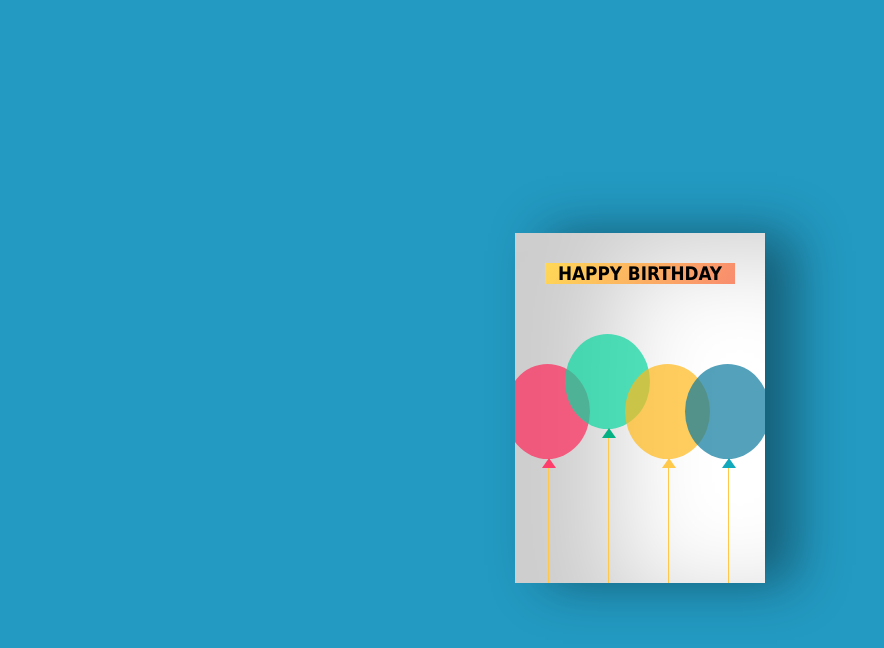
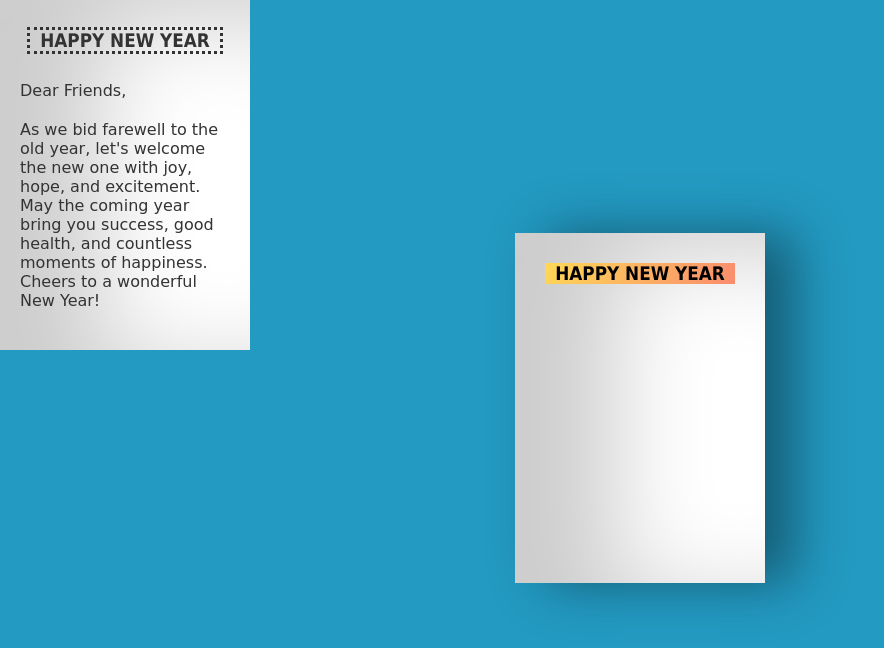
Before and after one commit to DRAKZO010/HappyNewyear2024, a plain HTML site: page index.html in a window 1280 px wide. Shown: the whole page, without its empty margins (0-884 px from the left). Drawn offline with Linux system fonts and the light colour scheme.

Commit message:
Update index.html

```diff
--- a/index.html
+++ b/index.html
@@ -1,32 +1,31 @@
-
 <!DOCTYPE html>
 <html lang="en">
 <head>
   <meta charset="UTF-8" />
   <meta http-equiv="X-UA-Compatible" content="IE=edge" />
   <meta name="viewport" content="width=device-width, initial-scale=1.0" />
-    <title>Happy Birthday</title>
+  <title>Happy New Year</title>
   <!-- CSS -->
   <link rel="stylesheet" href="style.css">
 </head>
 <body>
-    <div class="birthdayCard">
+  <div class="newYearCard">
     <div class="cardFront">
-        <h3 class="happy">HAPPY BIRTHDAY</h3>
-        <div class="balloons">
-          <div class="balloon-1"></div>
-          <div class="balloon-2"></div>
-          <div class="balloon-3"></div>
-          <div class="balloon-4"></div>
+      <h3 class="happy">HAPPY NEW YEAR</h3>
+      <div class="fireworks">
+        <div class="firework"></div>
+        <div class="firework"></div>
+        <div class="firework"></div>
+        <div class="firework"></div>
       </div>
     </div>
     <div class="cardInside">
-        <h3 class="back">HAPPY BIRTHDAY</h3>
-        <p>Dear Miss,</p>
+      <h3 class="back">HAPPY NEW YEAR</h3>
+      <p>Dear Friends,</p>
       <p>
-            I apologize for the delay, but I hope your special day was filled with joy, laughter and all the amazing things you deserve.  Wishing you a year ahead filled with success, good health, and countless moments of happiness. Thank you for being an incredible teacher and mentor!
+        As we bid farewell to the old year, let's welcome the new one with joy, hope, and excitement. May the coming year bring you success, good health, and countless moments of happiness. Cheers to a wonderful New Year!
       </p>
-        <p class="name">Nabeel</p>
+      <!-- <p class="name">Your Name</p> -->
     </div>
   </div>
 </body>
```
Lines whose indentation alone changed are shown as unchanged.
